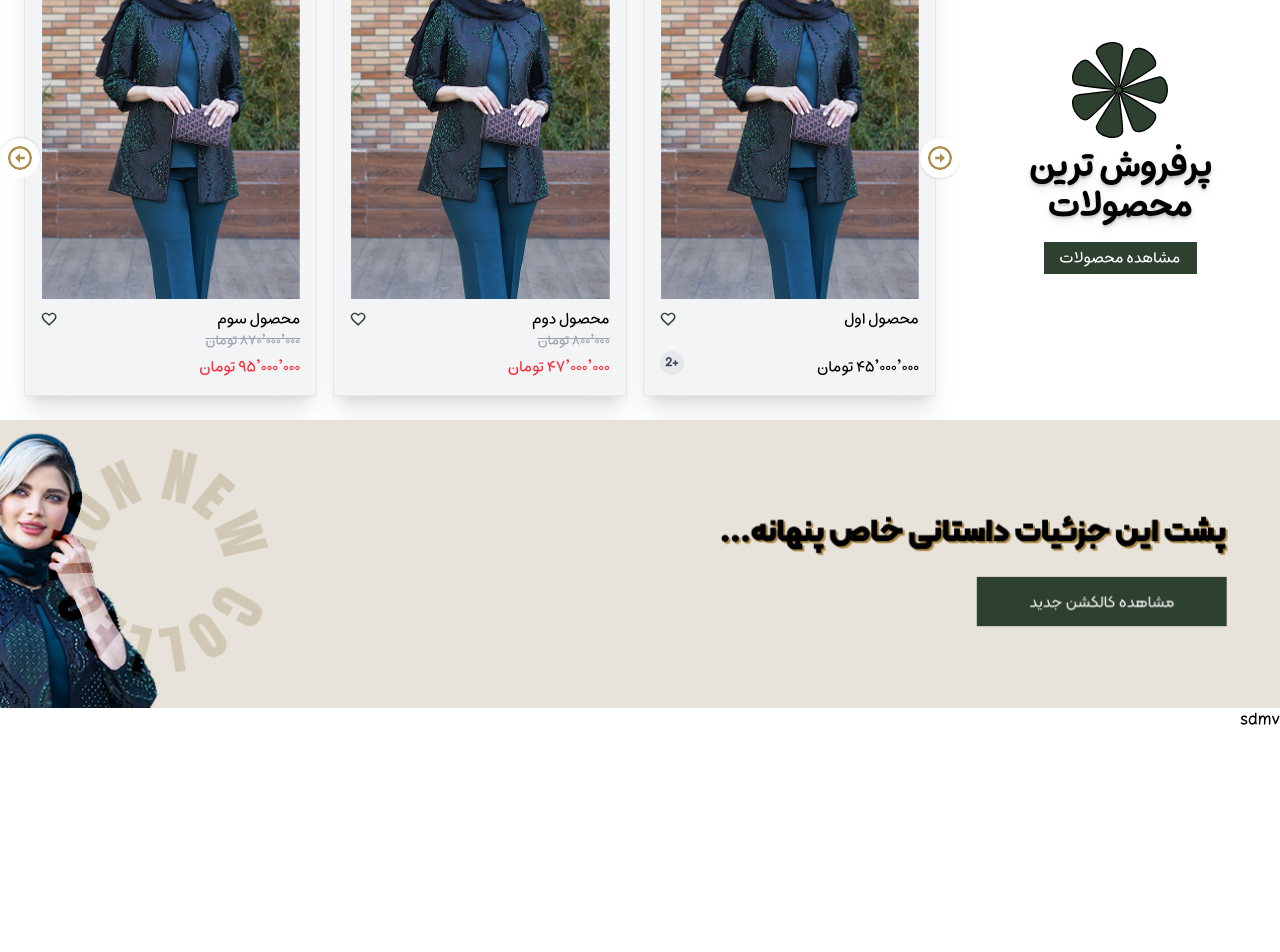
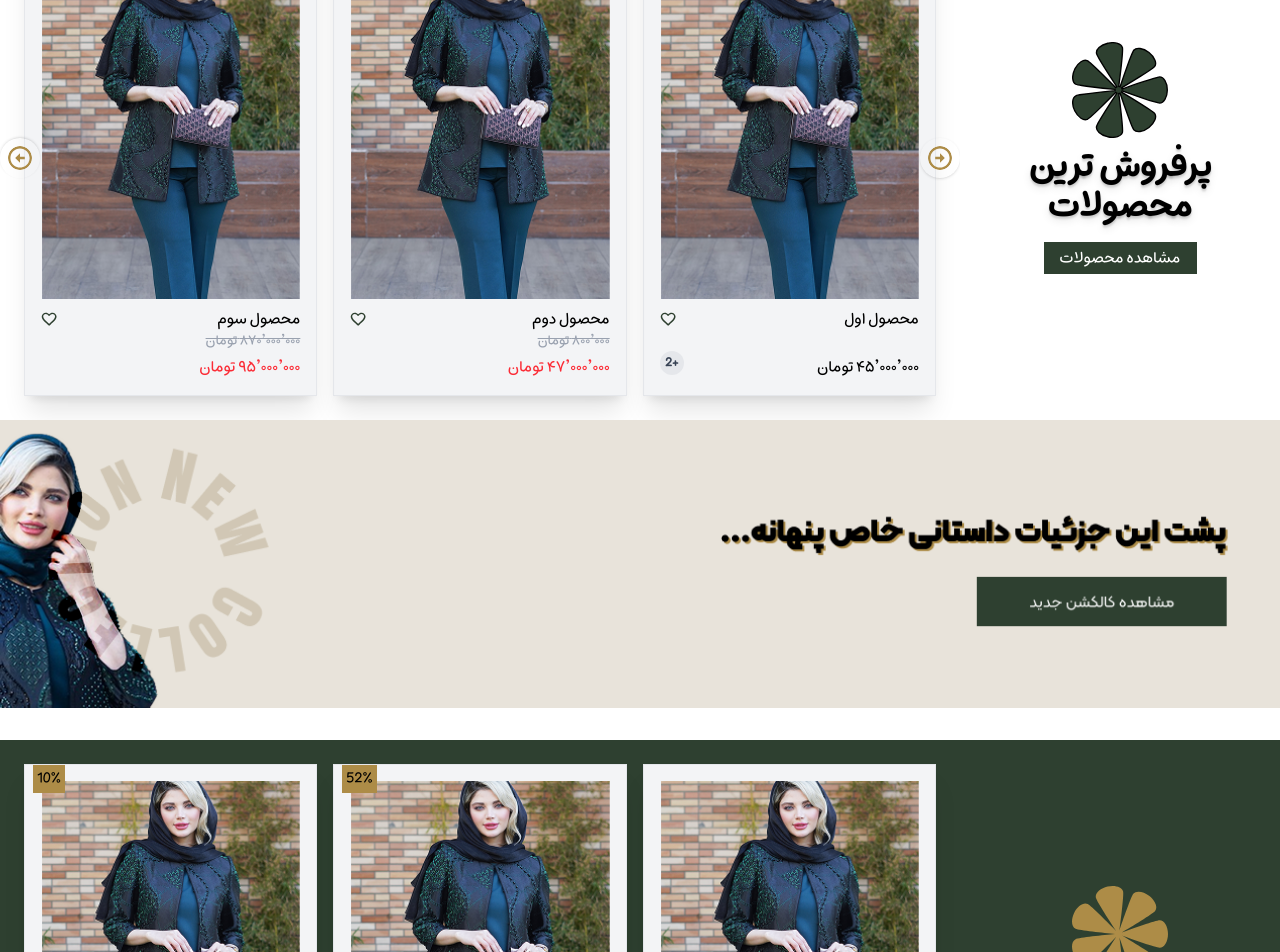
Before and after one commit to Niloofar-Palvaneh/landing_store, a Next.js app: page / in a window 1280 px wide. Shown: the part 1040-1992 px from the top of the page. Before the commit the page ends 1773 px from the top, so only its background shows below. Built offline with nearby package versions, Linux system fonts and the light colour scheme.

Commit message:
remove bg color in prev and next btn in slider

```diff
--- a/src/app/components/Slider.jsx
+++ b/src/app/components/Slider.jsx
@@ -74,11 +74,11 @@ const Slider = ({ items, isBgGreen, title, btnText }) => {
             {/* دکمه‌ها */}
             <Image
               onClick={prev}
-              className="absolute right-0 top-1/2 -translate-y-1/2 bg-white shadow p-2 rounded-full z-10 w-10 cursor-pointer"
+              className="absolute right-0 top-1/2 -translate-y-1/2 shadow p-2 rounded-full z-10 w-10 cursor-pointer"
               src={"/icons/prev.svg"} width={100} height={100} alt="btn" />
             <Image
               onClick={next}
-              className="absolute left-0 top-1/2 -translate-y-1/2 bg-white shadow p-2 rounded-full z-10 rotate-180 w-10 cursor-pointer"
+              className="absolute left-0 top-1/2 -translate-y-1/2  shadow p-2 rounded-full z-10 rotate-180 w-10 cursor-pointer"
               src={"/icons/prev.svg"} width={100} height={100} alt="btn" />
 
             {/* اسلایدها */}
--- a/src/app/page.tsx
+++ b/src/app/page.tsx
@@ -25,6 +25,7 @@ export default function Home() {
       <Slider items={sliderItems} isBgGreen={false} title={BEST_SELLING_PRODUCTS} btnText={VIEW_PRODUCTS} />
       <Image src={"/imgs/banner.png"} width={10000} height={10000} alt="banner" className="w-full hidden md:block " />
       <Image src={"/imgs/banner-mobile.png"} width={10000} height={10000} alt="banner" className="w-full block md:hidden  " />
+      <Slider items={sliderItems} isBgGreen={true} title={BEST_SELLING_PRODUCTS} btnText={VIEW_PRODUCTS} />
       <p>
         sdmv
       </p>
```
